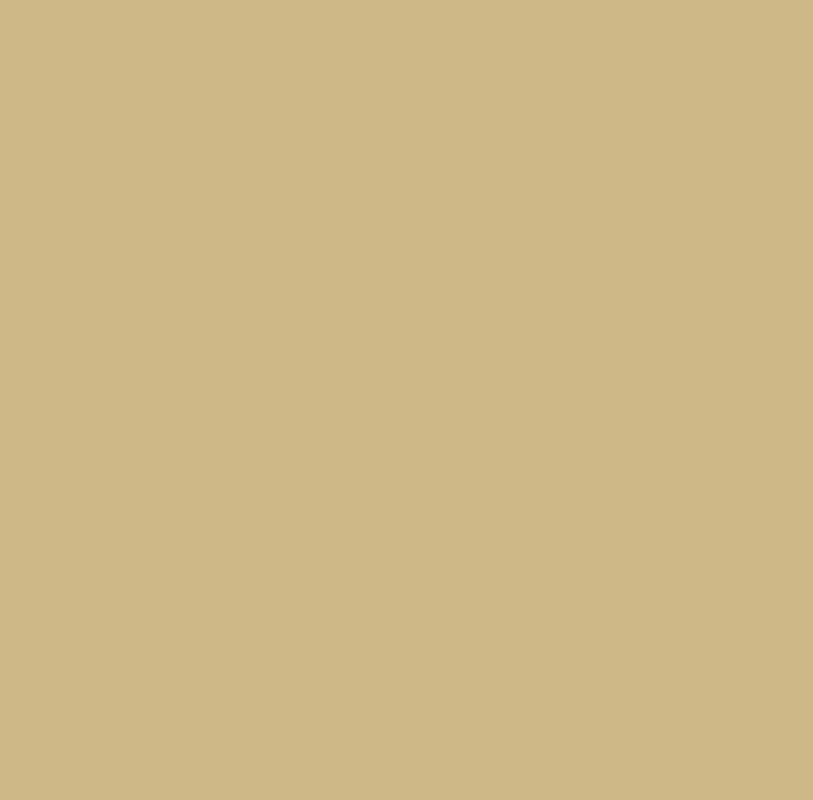
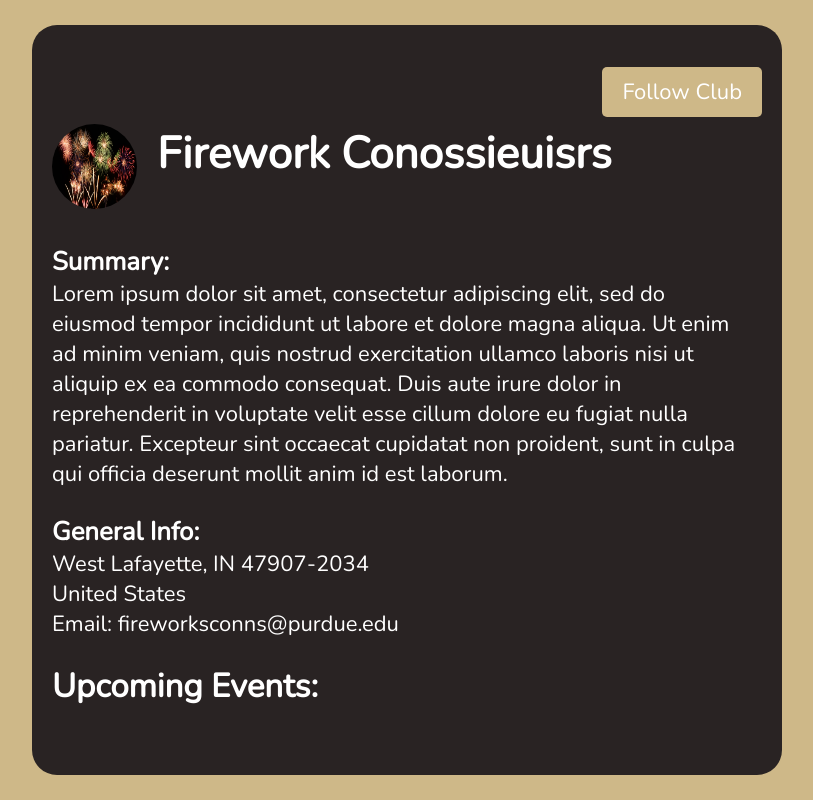
Before and after one commit to AdityaGupta03/PurdueHub, a React (Create React App) app in the folder register_ui/register-ui/: page /club in a window 1280 px wide. Before the commit this address had no page. Shown: the whole page, without its empty margins (233-1046 px from the left). Built offline with nearby package versions, Linux system fonts and the light colour scheme.

Commit message:
created basic club page no example events yet

```diff
--- a/register_ui/register-ui/src/App.js
+++ b/register_ui/register-ui/src/App.js
@@ -21,6 +21,7 @@ import './App.css' // This is a temporary file pulled from tutorial
 import DeleteAccount from './DeleteAccount';
 import Settings from './Settings';
 import TestProfile from './TestProfile';
+import ClubPage from './ClubPage';
 
 
 function App() {
@@ -53,6 +54,7 @@ function App() {
         <Route path='/settings' element={<Settings />} />
         <Route path='/testpf' element={<TestProfile />} />
         <Route path='/message-user' element={<MessagePage/>} />
+        <Route path='/club' element={<ClubPage/>} />
 
       </Routes>
     </BrowserRouter>
--- /dev/null
+++ b/register_ui/register-ui/src/Club.css
@@ -0,0 +1,60 @@
+.whole {
+    background-color: rgb(41, 35, 35);
+    border-radius: 25px;
+    padding: 20px;
+    width: 750px;
+    height: 750px;
+}
+.intro {
+    display: block;
+    min-height: 120px;
+}
+.title {
+    display: block;
+    font-size: 2em;
+    margin-block-start: 0.67em;
+    margin-block-end: 0.67em;
+    margin-inline-start: 105px;
+    margin-inline-end: 0px;
+    font-weight: bold;
+}
+.clubPF {
+    display: inline-flex;
+    border-radius: 50%;
+    height: 85px;
+    width: 85px;
+    float: left;
+}
+
+.summaryText {
+    display: block;
+    margin-right: 35px;
+    inline-size: 700px;
+    overflow-wrap: break-word;
+}
+
+.info {
+    padding-top: 25px;
+}
+
+.containbtn {
+    position: relative;
+    width: 100%; /* Ensure the div takes up the full width of its container */
+    min-height: 50px;
+}
+
+.actualbtn {
+    position: absolute;
+    top: 0;
+    right: 0;
+    background-color: #CEB888;; /* Set the button background color */
+    color: #fff; /* Set the button text color */
+    border: none;
+    padding: 10px 20px;
+    border-radius: 5px;
+    cursor: pointer;
+}
+
+.eventCtn {
+    padding-top: 25px;
+}
--- /dev/null
+++ b/register_ui/register-ui/src/ClubPage.js
@@ -0,0 +1,48 @@
+import React from 'react'
+import './Club.css' // css pulled online
+
+import temp from './temporary-profile.jpeg' // temp picture
+import works from './fireworks-shape.jpg' // temp picture
+
+function ClubPage() {
+  return (
+    <div className='whole'>
+        <div className='containbtn'>
+            <button className='actualbtn'>Follow Club</button>
+        </div>
+        <div className='intro'>
+            <img className='clubPF' src={works}/>
+            <h1 className='title'>Firework Conossieuisrs</h1>
+        </div>
+
+        <div className='summaryText'>
+        <h3>Summary:</h3>
+            <p>Lorem ipsum dolor sit amet,
+                consectetur adipiscing elit,
+                sed do eiusmod tempor incididunt
+                ut labore et dolore magna aliqua.
+                Ut enim ad minim veniam, quis nostrud
+                exercitation ullamco laboris nisi ut
+                aliquip ex ea commodo consequat. Duis
+                 aute irure dolor in reprehenderit in
+                 voluptate velit esse cillum dolore eu fugiat nulla pariatur.
+                 Excepteur sint occaecat cupidatat non proident, sunt in culpa qui
+                 officia deserunt mollit anim id est laborum.
+            </p>
+        </div>
+
+        <div className='info'>
+            <h3>General Info:</h3>
+            <p>West Lafayette, IN 47907-2034</p>
+            <p>United States</p>
+            <p>Email: fireworksconns@purdue.edu</p>
+        </div>
+
+        <div className='eventCtn'>
+            <h2>Upcoming Events:</h2>
+        </div>
+    </div>
+  )
+}
+
+export default ClubPage
```
Also changed, not shown: register_ui/register-ui/src/ClubEventData.js (added), register_ui/register-ui/src/fireworks-shape.jpg (added).
